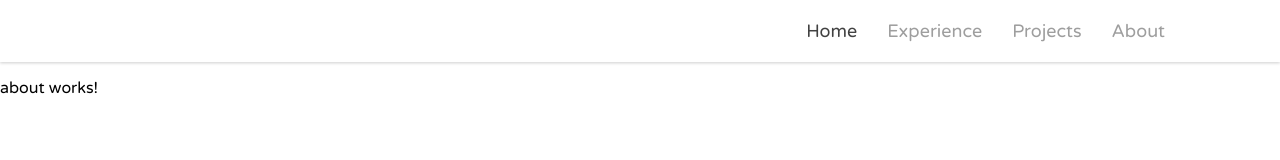
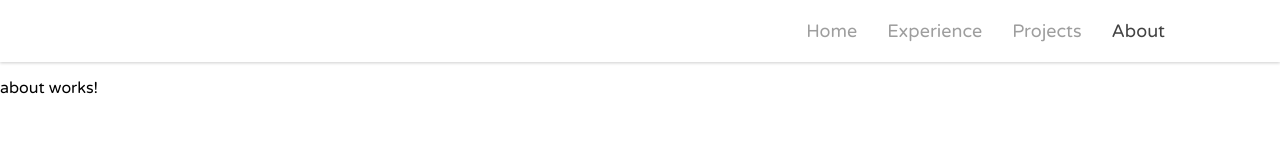
Before and after one commit to omkarprabhu-98/omkarprabhu-98.github.io, an Angular app: page /about in a window 1280 px wide. Shown: the top 160 px of the page. Built offline with nearby package versions, Linux system fonts and the light colour scheme.

Commit message:
made navigation better using current route

```diff
--- a/src/app/app.component.html
+++ b/src/app/app.component.html
@@ -1,20 +1,20 @@
 <div id="nav">
-	<div class="nav-pills" [ngClass] = "{'selected': navVar == 1}"  (click)="navToggle(1); redirect('');">
+	<div class="nav-pills" [ngClass] = "{'selected': this.router.url == '/'}"  (click)="redirect('');">
 		<div>
 			Home
 		</div>
 	</div>
-	<div class="nav-pills" [ngClass] = "{'selected': navVar == 2}"  (click)="navToggle(2); redirect('/experience');">
+	<div class="nav-pills" [ngClass] = "{'selected': (this.router.url == '/experience')}"  (click)="redirect('/experience');">
 		<div>
 			Experience
 		</div>
 	</div>
-	<div class="nav-pills" [ngClass] = "{'selected': navVar == 3}"  (click)="navToggle(3); redirect('/projects');">
+	<div class="nav-pills" [ngClass] = "{'selected': (this.router.url == '/projects')}"  (click)="redirect('/projects');">
 		<div>
 			Projects
 		</div>
 	</div>
-	<div class="nav-pills" [ngClass] = "{'selected': navVar == 4}"  (click)="navToggle(4); redirect('/about');">
+	<div class="nav-pills" [ngClass] = "{'selected': (this.router.url == '/about')}"  (click)="redirect('/about');">
 		<div>
 			About
 		</div>
--- a/src/app/app.component.ts
+++ b/src/app/app.component.ts
@@ -7,16 +7,10 @@ import { Router } from '@angular/router';
 	styleUrls: ['./app.component.css']
 })
 export class AppComponent {
-	navVar;
 	title = 'omkar-srinivas-prabhu';
 
-	constructor(private router: Router) {
-		this.navVar = 1;
-	}
+	constructor(private router: Router) {}
 
-	navToggle(i) {
-		this.navVar = i;
-	}
 	redirect(path) {
 		this.router.navigate([path]);
 	}
```
